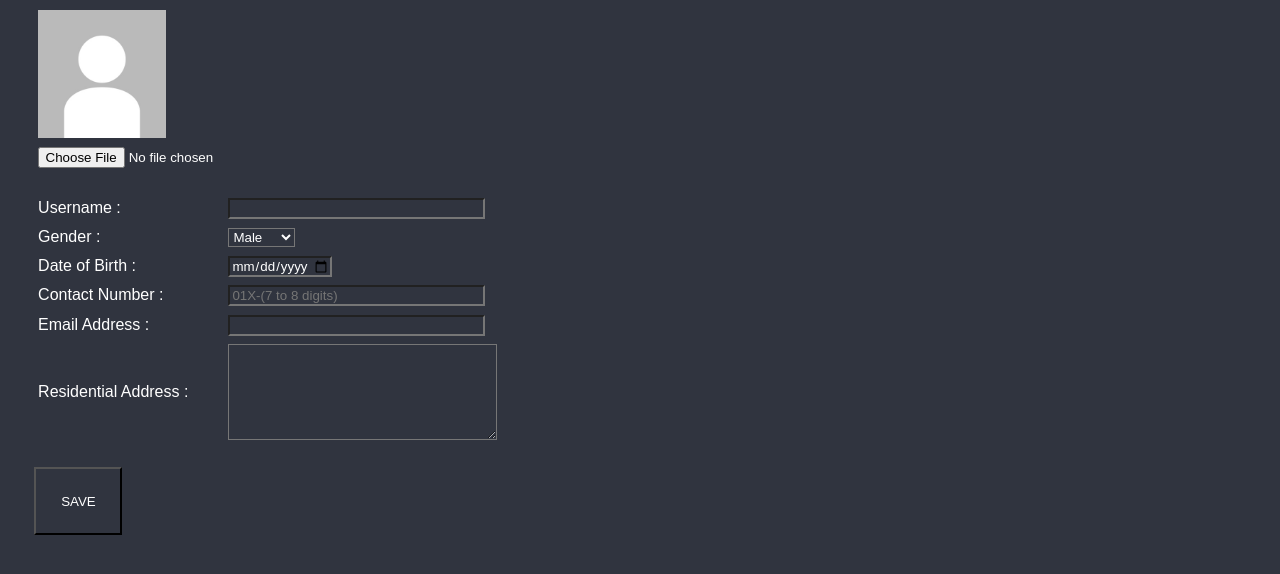
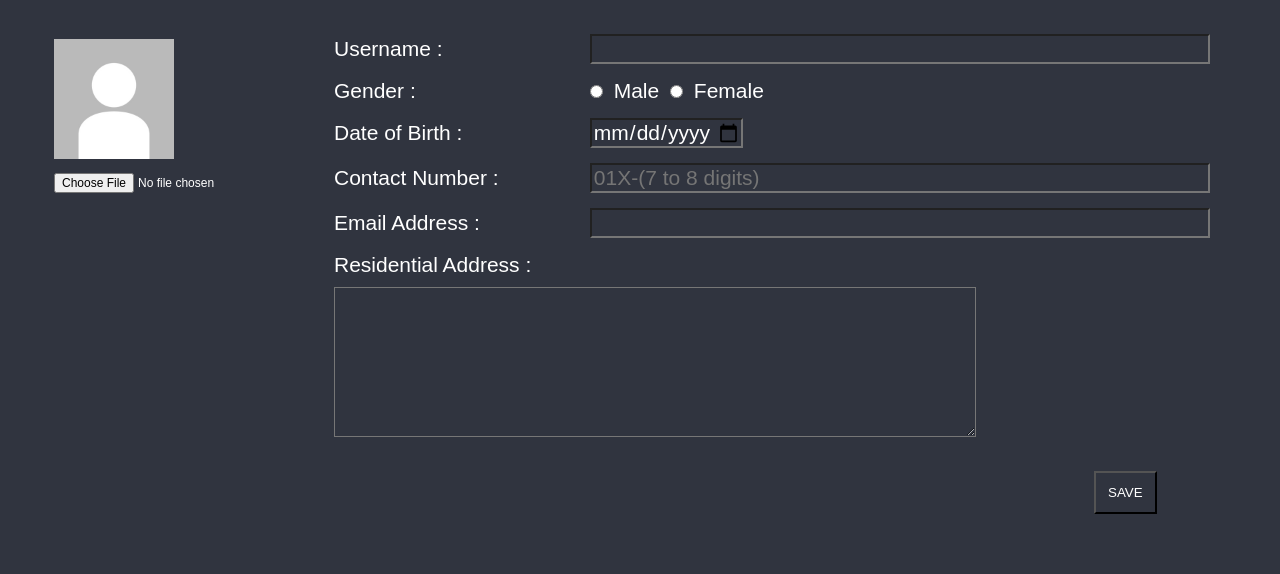
Before and after one commit to Kingsleyyong/Pandemonium-19, a PHP site: page /Profile.html in a window 1280 px wide. Shown: the top 574 px of the page. Run offline with PHP 8.4, Linux system fonts and the light colour scheme.

Commit message:
third commit

```diff
--- a/Profile.html
+++ b/Profile.html
@@ -7,34 +7,34 @@
     </head>
     <body>
         <form name="profileForm" id="profileForm">
+            <div>
                 <p id="dp">
                     <img src="image/default.jpg" alt="Default Profile Picture"/><br/>
-                <input type="file" name="displayPicture" accept="image/*">
+                    <input type="file" name="displayPicture" accept="image/*" id="dpt" onchange="changeImage();">
                 </p>
-            <br/>
+            </div>
+            <div id="field">
                 <p><label>Username : </label>
-                <input type="text" name="username" maxlength="24" size="29px"/>
+                    <input type="text" name="username" maxlength="24" size="48px" required/>
                 </p>
                 <p><label>Gender : </label>
-                <select name="gender">
-                    <option>Male</option>
-                    <option>Female</option>
-                </select>
+                    <input type="radio" name="gender" value="Male" required/> Male
+                    <input type="radio" name="gender" value="Female" required/> Female
                 </p>
                 <p><label>Date of Birth : </label>
-                <input type="date" name="dob" min="1941-01-01" max="2009-12-31"/>
+                    <input type="date" name="dob" min="1941-01-01" max="2009-12-31" required/>
                 </p>
                 <p><label>Contact Number : </label>
-                <input type="tel" name="phone" pattern="([0]{1}[1]{1}[0-9]{8})|([0]{1}[1]{1}[0-9]{9})" size="29px" placeholder="01X-(7 to 8 digits)">
+                    <input type="tel" name="phone" pattern="([0]{1}[1]{1}[0-9]{8})|([0]{1}[1]{1}[0-9]{9})" size="48px" placeholder="01X-(7 to 8 digits)" required>
                 </p>
                 <p><label>Email Address : </label>
-                <input type="email" name="email" size="29px"/>
+                    <input type="email" name="email" size="48px" required/>
                 </p>
                 <p><label>Residential Address : </label>
-                <textarea name="address" rows="6" cols="31"></textarea>
+                    <textarea name="address" rows="6" cols="51" required></textarea>
                 </p>
-            <br/>
                 <button type="submit" name="savebtn" id="savebtn" value="SAVE">SAVE</button>
+            </div>
         </form>
     </body>
 </html>
--- a/style2.css
+++ b/style2.css
@@ -2,37 +2,53 @@
     background-color: #30343F;
     color: white;
     font-family: Arial, Helvetica, sans-serif;
-    margin: 0.2em;
+    margin: 5px;
 }
 #profileForm {
-    margin-left: 2%;
+    margin: 24px;
 }
-#dp img {
-    width: 8em;
+#prof {
+    margin: 24px;
+}
+div {
+    margin: 10px;
+}
+#dp {
+    float: left;
+}
+#dpt {
+    font-size: 12px;
+}
+#dp img , #profilepic {
+    width: 120px;
 }
 #profileForm label {
     display: inline-block;
-    width: 180px;
+    width: 240px;
 }
-
+input , select, textarea {
+    font-size: 21px;
+}
 input:-webkit-autofill,
 input:-webkit-autofill:hover,
 input:-webkit-autofill:focus,
 textarea:-webkit-autofill,
 textarea:-webkit-autofill:hover,
-textarea:-webkit-autofill:focus,
-select:-webkit-autofill,
-select:-webkit-autofill:hover,
-select:-webkit-autofill:focus {
+textarea:-webkit-autofill:focus {
   -webkit-text-fill-color: white;
   -webkit-box-shadow: 0 0 0px 1000px #30343F inset;
 }
-
 #profileForm textarea {
     vertical-align: middle;
 }
+#field {
+    font-size: 21px;
+    margin-left: 290px;
+}
 #savebtn {
-    padding: 2%;
+    padding: 12px;
+    margin-left: 770px;
+    margin-top: 24px;
 }
 #savebtn:hover {
     background-color: #8997D2;
```
Also changed, not shown: AboutUs.html (+12 -2 lines), style1.css (+23 -1 lines). Lines whose indentation alone changed are shown as unchanged.
